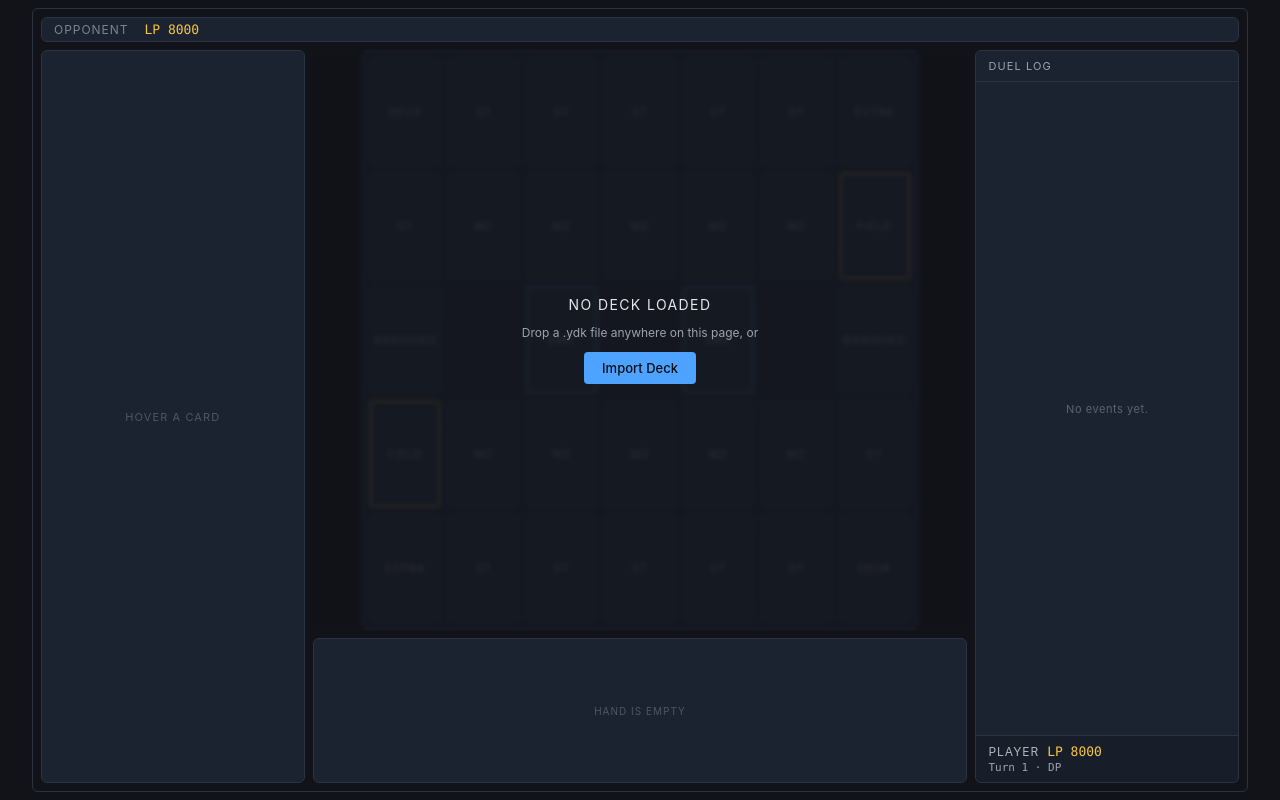
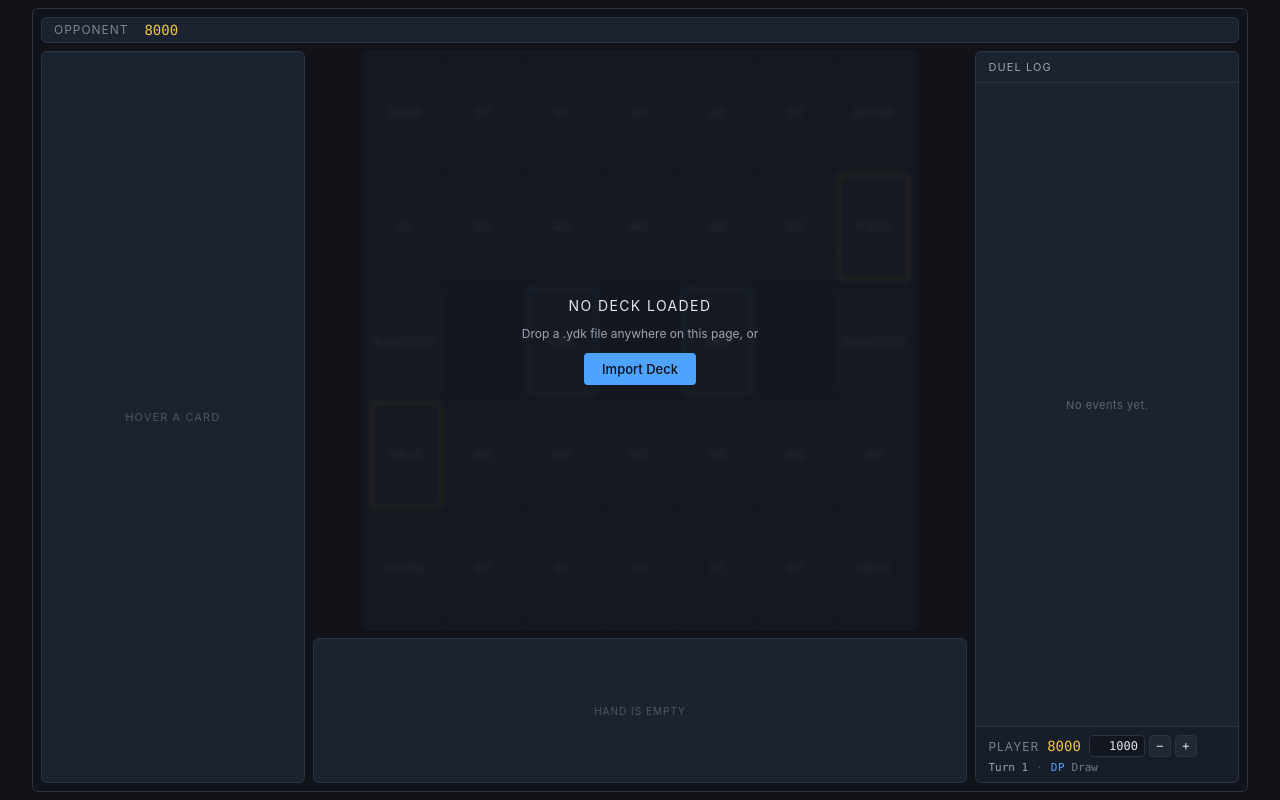
Before and after one commit to antebule/yugioh-duel-room, a Vue app: page / in a window 1280 px wide. Built offline with nearby package versions, Linux system fonts and the light colour scheme.

Commit message:
implemented Step 11 (Infor bars + LP controls)

```diff
--- a/src/ui/DuelRoom.vue
+++ b/src/ui/DuelRoom.vue
@@ -8,12 +8,12 @@ import DeckImportModal from '@/ui/modals/DeckImportModal.vue'
 import EmptyStateOverlay from '@/ui/modals/EmptyStateOverlay.vue'
 import ZoneBrowserModal from '@/ui/modals/ZoneBrowserModal.vue'
 import ContextMenu from '@/ui/menu/ContextMenu.vue'
-import { useDuelStore } from '@/state/duelStore'
+import OpponentInfoBar from '@/ui/bars/OpponentInfoBar.vue'
+import PlayerInfoBar from '@/ui/bars/PlayerInfoBar.vue'
 import { useDeckStore } from '@/state/deckStore'
 import { useUiStore } from '@/state/uiStore'
 import { useDeckImport } from '@/composables/useDeckImport'
 
-const duelStore = useDuelStore()
 const deckStore = useDeckStore()
 const uiStore = useUiStore()
 
@@ -54,10 +54,7 @@ onUnmounted(() => window.removeEventListener('keydown', onGlobalKey))
 
 <template>
   <div class="duel-room" :class="{ 'duel-room--drag-over': uiStore.globalDragOver }">
-    <header class="duel-room__opp-bar">
-      <span class="duel-room__bar-label">Opponent</span>
-      <span class="duel-room__lp">LP {{ duelStore.state.lifePoints.opponent }}</span>
-    </header>
+    <OpponentInfoBar class="duel-room__opp-bar" />
 
     <aside class="duel-room__preview">
       <CardPreviewPanel />
@@ -77,15 +74,7 @@ onUnmounted(() => window.removeEventListener('keydown', onGlobalKey))
       <div class="duel-room__log-inner">
         <DuelLog />
       </div>
-      <footer class="duel-room__player-bar">
-        <div class="duel-room__player-bar-row">
-          <span class="duel-room__bar-label">Player</span>
-          <span class="duel-room__lp">LP {{ duelStore.state.lifePoints.player }}</span>
-        </div>
-        <div class="duel-room__player-bar-row duel-room__player-bar-row--muted">
-          <span>Turn {{ duelStore.state.turn }} · {{ duelStore.state.phase }}</span>
-        </div>
-      </footer>
+      <PlayerInfoBar />
     </aside>
 
     <Teleport to="body">
@@ -131,28 +120,6 @@ onUnmounted(() => window.removeEventListener('keydown', onGlobalKey))
 
 .duel-room__opp-bar {
   grid-area: opp-bar;
-  display: flex;
-  align-items: center;
-  gap: var(--space-4);
-  padding: var(--space-1) var(--space-3);
-  background: var(--color-field);
-  border: 1px solid var(--color-field-edge);
-  border-radius: var(--radius-md);
-  font-size: 12px;
-  color: var(--color-text-dim);
-  z-index: var(--z-bars);
-}
-
-.duel-room__bar-label {
-  letter-spacing: 0.08em;
-  text-transform: uppercase;
-  opacity: 0.75;
-}
-
-.duel-room__lp {
-  font-family: var(--font-mono);
-  color: var(--color-accent-gold);
-  font-size: 13px;
 }
 
 .duel-room__preview {
@@ -185,30 +152,6 @@ onUnmounted(() => window.removeEventListener('keydown', onGlobalKey))
   overflow: hidden;
 }
 
-.duel-room__player-bar {
-  display: flex;
-  flex-direction: column;
-  gap: 2px;
-  padding: var(--space-2) var(--space-3);
-  border-top: 1px solid var(--color-field-edge);
-  background: rgba(0, 0, 0, 0.15);
-  flex-shrink: 0;
-  z-index: var(--z-bars);
-}
-
-.duel-room__player-bar-row {
-  display: flex;
-  align-items: baseline;
-  gap: var(--space-2);
-  font-size: 12px;
-}
-
-.duel-room__player-bar-row--muted {
-  font-family: var(--font-mono);
-  font-size: 11px;
-  color: var(--color-text-dim);
-}
-
 .duel-room__center {
   grid-area: center;
   min-width: 0;
@@ -234,14 +177,6 @@ onUnmounted(() => window.removeEventListener('keydown', onGlobalKey))
   border: 1px solid var(--color-field-edge);
   border-radius: var(--radius-md);
   display: flex;
-}
-
-.duel-room__placeholder {
-  font-size: 10px;
-  letter-spacing: 0.1em;
-  text-transform: uppercase;
-  color: var(--color-text-dim);
-  opacity: 0.5;
 }
 
 .drop-hint {
--- /dev/null
+++ b/src/ui/bars/OpponentInfoBar.vue
@@ -0,0 +1,31 @@
+<script setup lang="ts">
+import LifePointsControl from '@/ui/common/LifePointsControl.vue'
+</script>
+
+<template>
+  <header class="opp-bar">
+    <span class="opp-bar__label">Opponent</span>
+    <LifePointsControl owner="opponent" :interactive="false" />
+  </header>
+</template>
+
+<style scoped>
+.opp-bar {
+  display: flex;
+  align-items: center;
+  gap: var(--space-4);
+  padding: var(--space-1) var(--space-3);
+  background: var(--color-field);
+  border: 1px solid var(--color-field-edge);
+  border-radius: var(--radius-md);
+  font-size: 12px;
+  color: var(--color-text-dim);
+  z-index: var(--z-bars);
+}
+
+.opp-bar__label {
+  letter-spacing: 0.08em;
+  text-transform: uppercase;
+  opacity: 0.75;
+}
+</style>
--- /dev/null
+++ b/src/ui/bars/PlayerInfoBar.vue
@@ -0,0 +1,91 @@
+<script setup lang="ts">
+import { computed } from 'vue'
+import { useDuelStore } from '@/state/duelStore'
+import LifePointsControl from '@/ui/common/LifePointsControl.vue'
+import type { Phase } from '@/duel/types'
+
+const duelStore = useDuelStore()
+
+const PHASE_LABELS: Record<Phase, string> = {
+  DP: 'Draw',
+  SP: 'Standby',
+  M1: 'Main 1',
+  BP: 'Battle',
+  M2: 'Main 2',
+  EP: 'End',
+}
+
+const turn = computed(() => duelStore.state.turn)
+const phase = computed(() => duelStore.state.phase)
+const phaseLabel = computed(() => PHASE_LABELS[phase.value])
+</script>
+
+<template>
+  <footer class="player-bar">
+    <div class="player-bar__row">
+      <span class="player-bar__label">Player</span>
+      <LifePointsControl owner="player" />
+    </div>
+    <div class="player-bar__row player-bar__row--muted">
+      <span class="player-bar__turn">Turn {{ turn }}</span>
+      <span class="player-bar__sep">·</span>
+      <span class="player-bar__phase">
+        <span class="player-bar__phase-code">{{ phase }}</span>
+        <span class="player-bar__phase-name">{{ phaseLabel }}</span>
+      </span>
+    </div>
+  </footer>
+</template>
+
+<style scoped>
+.player-bar {
+  display: flex;
+  flex-direction: column;
+  gap: 4px;
+  padding: var(--space-2) var(--space-3);
+  border-top: 1px solid var(--color-field-edge);
+  background: rgba(0, 0, 0, 0.15);
+  flex-shrink: 0;
+  z-index: var(--z-bars);
+}
+
+.player-bar__row {
+  display: flex;
+  align-items: center;
+  gap: var(--space-2);
+  font-size: 12px;
+}
+
+.player-bar__row--muted {
+  font-family: var(--font-mono);
+  font-size: 11px;
+  color: var(--color-text-dim);
+  gap: var(--space-2);
+}
+
+.player-bar__label {
+  letter-spacing: 0.08em;
+  text-transform: uppercase;
+  opacity: 0.75;
+  color: var(--color-text-dim);
+}
+
+.player-bar__sep {
+  opacity: 0.4;
+}
+
+.player-bar__phase {
+  display: inline-flex;
+  align-items: baseline;
+  gap: 6px;
+}
+
+.player-bar__phase-code {
+  color: var(--color-accent-blue);
+  letter-spacing: 0.06em;
+}
+
+.player-bar__phase-name {
+  opacity: 0.7;
+}
+</style>
--- /dev/null
+++ b/src/ui/common/LifePointsControl.vue
@@ -0,0 +1,146 @@
+<script setup lang="ts">
+import { computed, ref } from 'vue'
+import type { Owner } from '@/duel/types'
+import { useDuelStore } from '@/state/duelStore'
+
+const props = withDefaults(
+  defineProps<{
+    owner: Owner
+    interactive?: boolean
+  }>(),
+  { interactive: true },
+)
+
+const duelStore = useDuelStore()
+const lp = computed(() => duelStore.state.lifePoints[props.owner])
+
+const amountText = ref('1000')
+const parsedAmount = computed(() => {
+  const n = Number.parseInt(amountText.value, 10)
+  return Number.isFinite(n) && n > 0 ? n : null
+})
+const canApply = computed(() => parsedAmount.value !== null)
+
+function onSubtract(): void {
+  if (parsedAmount.value === null) return
+  duelStore.adjustLife(props.owner, -parsedAmount.value)
+}
+
+function onAdd(): void {
+  if (parsedAmount.value === null) return
+  duelStore.adjustLife(props.owner, parsedAmount.value)
+}
+
+function onAmountInput(e: Event): void {
+  const target = e.target as HTMLInputElement
+  amountText.value = target.value.replace(/[^0-9]/g, '')
+  target.value = amountText.value
+}
+</script>
+
+<template>
+  <div class="lp" :class="{ 'lp--readonly': !interactive }">
+    <span class="lp__value" :class="{ 'lp--low': lp <= 2000 }">{{ lp }}</span>
+    <div v-if="interactive" class="lp__controls">
+      <input
+        class="lp__amount"
+        type="text"
+        inputmode="numeric"
+        pattern="[0-9]*"
+        :value="amountText"
+        aria-label="LP amount"
+        @input="onAmountInput"
+      />
+      <button
+        type="button"
+        class="lp__btn"
+        :disabled="!canApply"
+        aria-label="Subtract LP"
+        @click="onSubtract"
+      >
+        −
+      </button>
+      <button
+        type="button"
+        class="lp__btn"
+        :disabled="!canApply"
+        aria-label="Add LP"
+        @click="onAdd"
+      >
+        +
+      </button>
+    </div>
+  </div>
+</template>
+
+<style scoped>
+.lp {
+  display: flex;
+  align-items: center;
+  gap: var(--space-2);
+}
+
+.lp__value {
+  font-family: var(--font-mono);
+  color: var(--color-accent-gold);
+  font-size: 14px;
+  min-width: 4ch;
+  text-align: right;
+  transition: color 120ms ease;
+}
+
+.lp__value.lp--low {
+  color: var(--color-danger);
+}
+
+.lp__controls {
+  display: flex;
+  align-items: center;
+  gap: 4px;
+}
+
+.lp__amount {
+  width: 56px;
+  height: 22px;
+  padding: 0 6px;
+  background: rgba(0, 0, 0, 0.25);
+  border: 1px solid var(--color-field-edge);
+  border-radius: var(--radius-sm);
+  color: var(--color-text);
+  font-family: var(--font-mono);
+  font-size: 12px;
+  text-align: right;
+  outline: none;
+}
+
+.lp__amount:focus {
+  border-color: var(--color-accent-blue);
+}
+
+.lp__btn {
+  min-width: 22px;
+  height: 22px;
+  padding: 0 6px;
+  background: rgba(255, 255, 255, 0.05);
+  border: 1px solid var(--color-field-edge);
+  border-radius: var(--radius-sm);
+  color: var(--color-text);
+  font-family: var(--font-mono);
+  font-size: 12px;
+  line-height: 1;
+  cursor: pointer;
+  transition:
+    background 100ms ease,
+    border-color 100ms ease;
+}
+
+.lp__btn:hover:not(:disabled) {
+  background: rgba(255, 255, 255, 0.1);
+  border-color: var(--color-accent-blue);
+}
+
+.lp__btn:disabled {
+  opacity: 0.4;
+  cursor: not-allowed;
+}
+</style>
```
